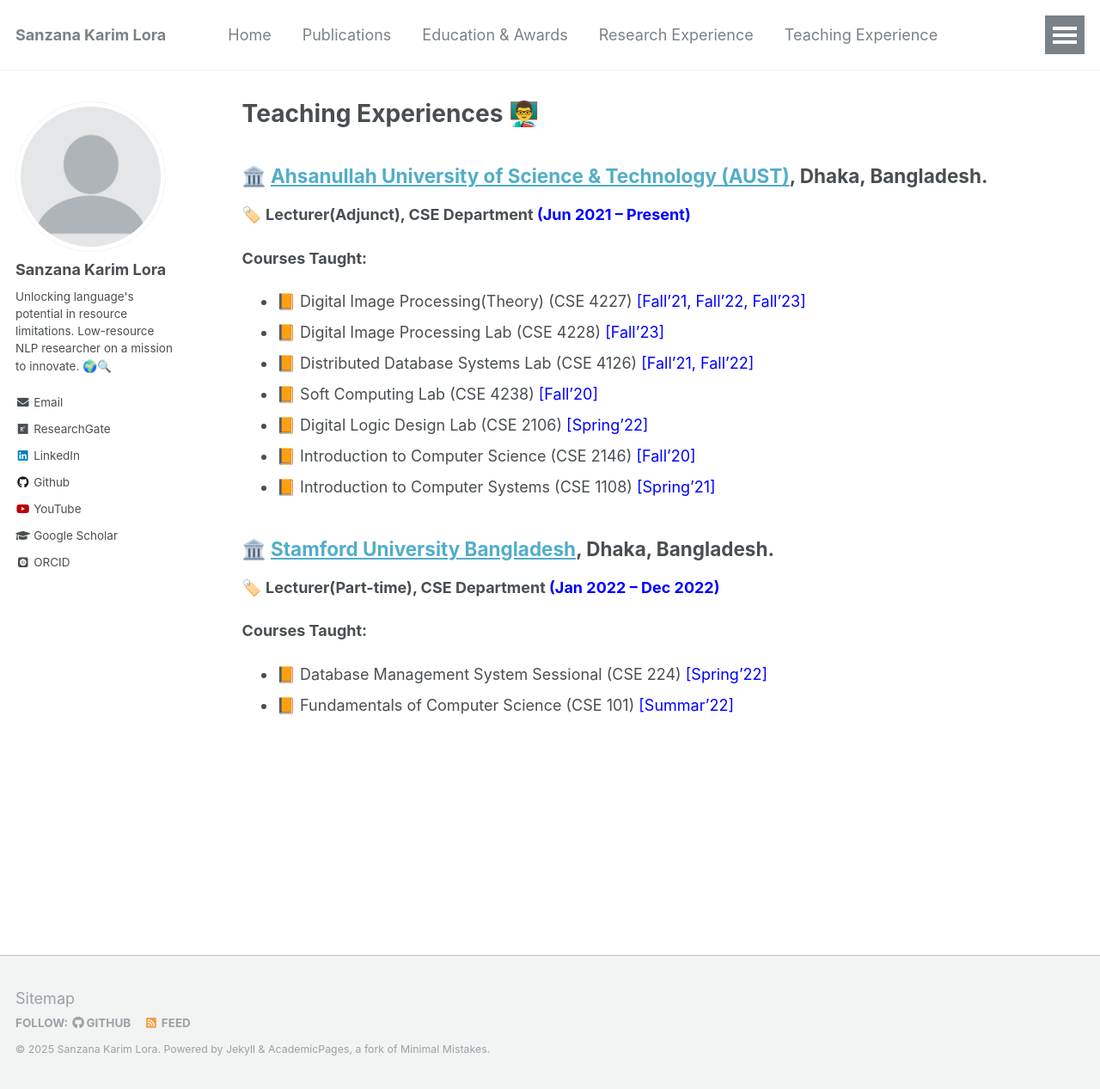
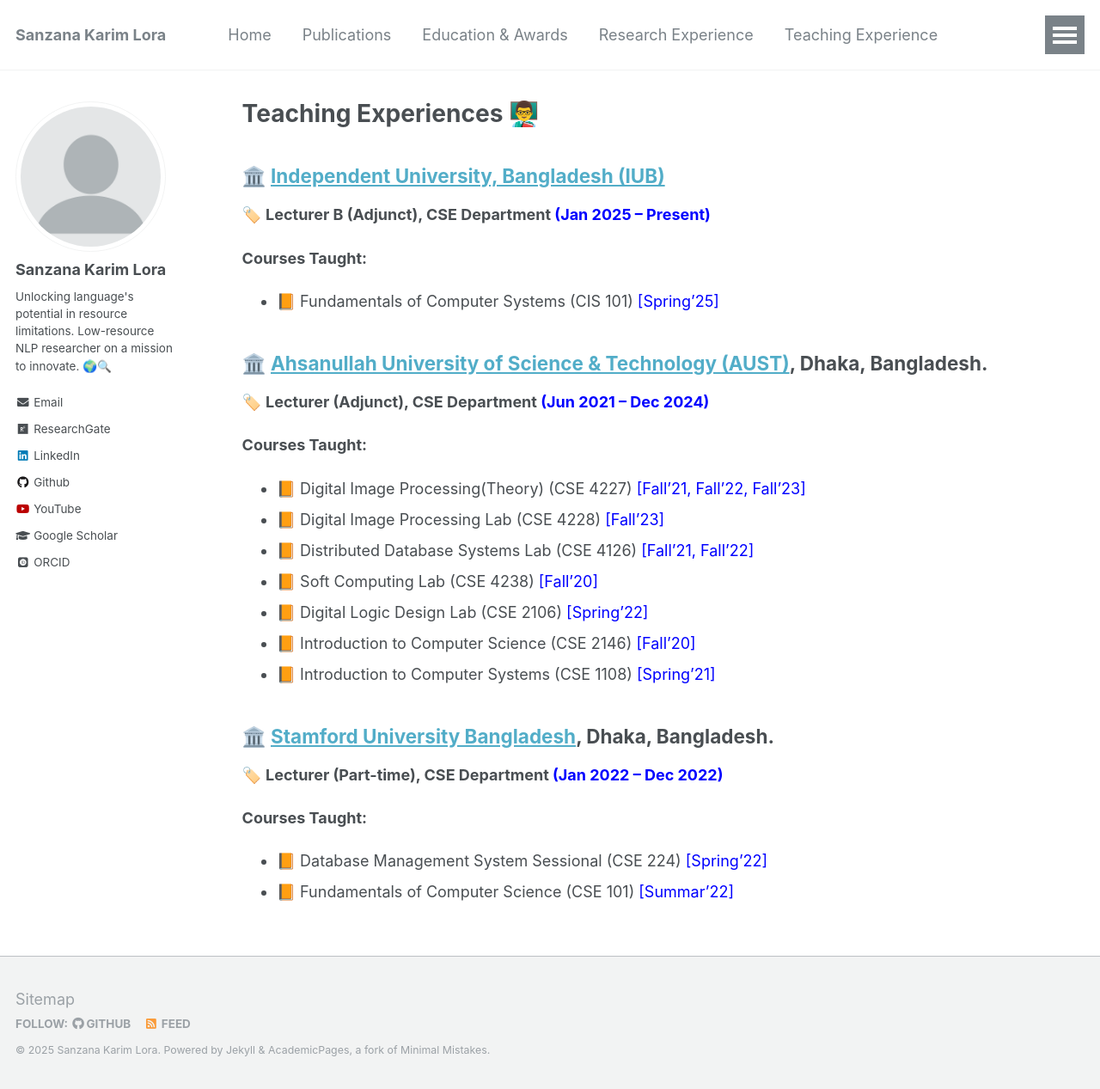
Before and after one commit to sanzanalora/sanzanalora.github.io, a Jekyll site: the page built from _pages/teaching_experiences.md, in a window 1280 px wide and 1267 px high. Shown: the whole window at 86% size. Built offline with Jekyll 4.4.1, drawn with Linux system fonts in a browser that asks for light colours; some web fonts are replaced.

Commit message:
Update teaching_experiences.md

```diff
--- a/_pages/teaching_experiences.md
+++ b/_pages/teaching_experiences.md
@@ -4,10 +4,14 @@ title: "Teaching Experiences 👨‍🏫"
 permalink: /teaching_experiences/
 author_profile: true
 ---
+## 🏛️ [Independent University, Bangladesh (IUB)](https://iub.ac.bd/)
+🏷️ **Lecturer B (Adjunct), CSE Department <span style="color:Blue">(Jan 2025 – Present)</span>**
+
+**Courses Taught:**
+-  📙 Fundamentals of Computer Systems (CIS 101) <span style="color:Blue"> [Spring'25] </span>
 
 ## 🏛️ [Ahsanullah University of Science & Technology (AUST)](http://aust.edu/), Dhaka, Bangladesh.
-🏷️ **Lecturer(Adjunct), CSE Department <span style="color:Blue">(Jun 2021 – Present)</span>**
-
+🏷️ **Lecturer (Adjunct), CSE Department <span style="color:Blue">(Jun 2021 – Dec 2024)</span>**
 
 **Courses Taught:**
 -  📙 Digital Image Processing(Theory) (CSE 4227) <span style="color:Blue"> [Fall'21, Fall'22, Fall'23] </span>
@@ -19,7 +23,7 @@ author_profile: true
 -  📙 Introduction to Computer Systems (CSE 1108) <span style="color:Blue"> [Spring'21] </span>
 
 ## 🏛️ [Stamford University Bangladesh](https://www.stamforduniversity.edu.bd/), Dhaka, Bangladesh.
-🏷️ **Lecturer(Part-time), CSE Department <span style="color:Blue">(Jan 2022 – Dec 2022)</span>**
+🏷️ **Lecturer (Part-time), CSE Department <span style="color:Blue">(Jan 2022 – Dec 2022)</span>**
 
 **Courses Taught:**
 -  📙 Database Management System Sessional (CSE 224) <span style="color:Blue"> [Spring'22] </span>
```
